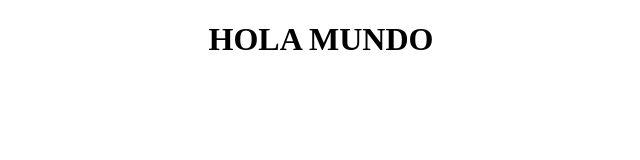
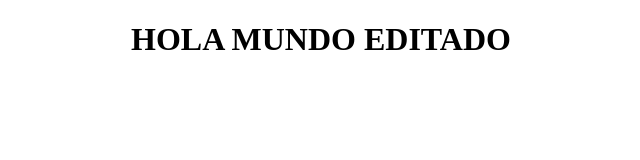
Before and after one commit to erickcrucesarias-pixel/ProyectoPagWeb, a plain HTML site: page ProyectoPagWeb/PagWeb.html in a window 1280 px wide. Shown: the whole page, without its empty margins (319-959 px from the left). Drawn offline with Linux system fonts and the light colour scheme.

Commit message:
Cambiosss

```diff
--- a/ProyectoPagWeb/PagWeb.html
+++ b/ProyectoPagWeb/PagWeb.html
@@ -6,6 +6,6 @@
     <title>Document</title>
 </head>
 <body>
-    <center><h1>HOLA MUNDO</h1></center>
+    <center><h1>HOLA MUNDO EDITADO</h1></center>
 </body>
 </html>
```
